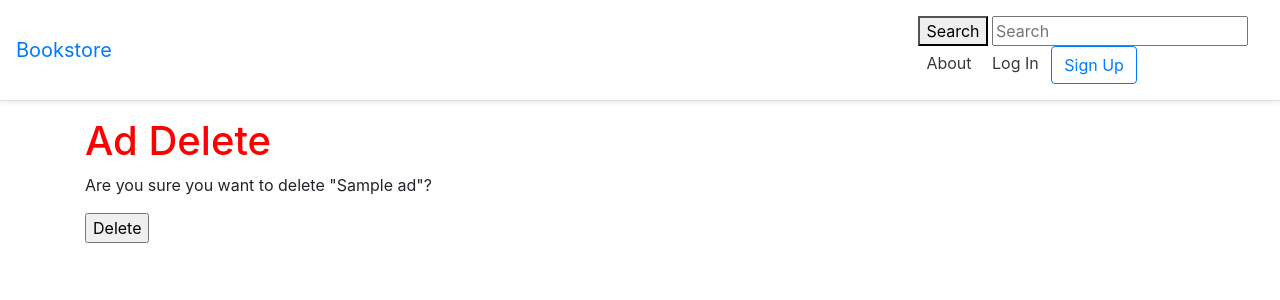
After one commit to wrazowshpa/marketplace, a Django app: page /ads/userad/delete/00000000-0000-0000-0000-000000000001/ in a window 1280 px wide. The commit adds this page. Shown: the top 300 px of the page. Run offline with Django 3.2, Linux system fonts and the light colour scheme; tables that the repository leaves empty hold one stand-in row (values such as "Sample post"); parts of the project's set-up code (start-up, migrations or seed data) failed here and were passed over; some libraries are stand-ins or nearby versions.

Commit message:
finished the update and delete view as well as delete confirmation

```diff
--- a/ads/urls.py
+++ b/ads/urls.py
@@ -9,5 +9,6 @@ urlpatterns = [
     path('search/', views.AdSearchResultsView.as_view(), name='search_results'),
     path('search/<uuid:pk>/', views.AdDetailView.as_view(), name='detail'),
     path('userad/', views.userprofile, name='user_ad'),
-
+    path('userad/update/<uuid:pk>/', views.AdUpdateView.as_view(), name='user_ad_update'),
+    path('userad/delete/<uuid:pk>/', views.AdDeleteView.as_view(), name='user_ad_delete'),
 ]
--- a/ads/views.py
+++ b/ads/views.py
@@ -53,13 +53,14 @@ class AdUpdateView(UpdateView):
     fields = '__all__'
     template_name = 'ads/ad_update.html'
 
-    success_url = reverse_lazy('ads:list')
+    success_url = reverse_lazy('list')
 
-"""
+
 class AdDeleteView(DeleteView):
     model = models.Ad
-    success_url = reverse_lazy('ads:list')
-"""
+    template_name = 'ads/ad_delete.html'
+    context_object_name = 'ad_delete'
+    success_url = reverse_lazy('list')
 
 
 # this is the ordinary search that a user will do on the ad list page
--- /dev/null
+++ b/templates/ads/ad_delete.html
@@ -0,0 +1,13 @@
+{% extends '_base.html' %}
+{% block title %}Ad Delete{% endblock title %}
+{% block content %}
+<h1>Ad Delete</h1>
+
+<form action="" method="post">
+    {% csrf_token %}
+    <p>Are you sure you want to delete "{{ad_delete.ad_title}}"?</p>
+    <input type="submit" value="Delete">
+</form>
+
+
+{% endblock content %}
--- a/templates/ads/user_ad.html
+++ b/templates/ads/user_ad.html
@@ -23,5 +23,10 @@
                </li>
 
             </div>
+            <div class="container">
+            <p><a class='btn btn-warning' href="update/{{Ad.id}}">Update</a></p>
+            <p><a class='btn btn-warning' href="delete/{{Ad.id}}">Delete</a></p>
+
+            </div>
     {% endfor %}
 {% endblock content %}
```
